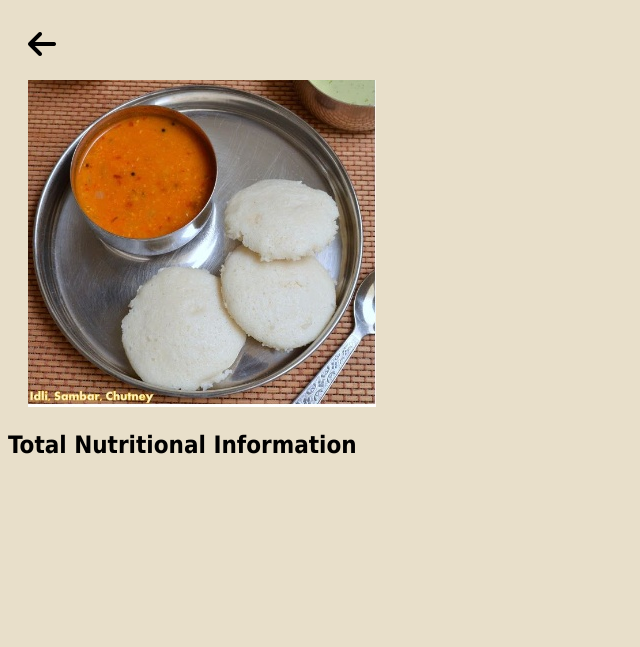
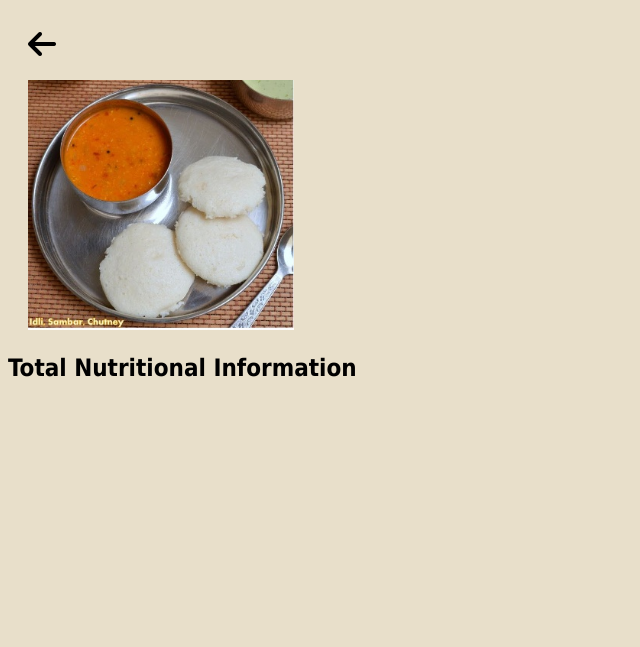
Before and after one commit to DyuthiVivek/NutriSnap, a Flask app: template Volume Estimation/templates/results.html in a window 1280 px wide. Shown: the top 647 px of the page, without its empty margins (0-640 px from the left). Run offline with Flask 3, Linux system fonts and the light colour scheme; the template is opened without the code that fills it: most values are stand-ins (such as "Sample title", 1, 10 or a date in 2020); some libraries are stand-ins or nearby versions.

Commit message:
adjusted image size

```diff
--- a/Volume Estimation/static/style.css
+++ b/Volume Estimation/static/style.css
@@ -141,3 +141,7 @@ a, a:visited {
 .image-upload:hover {
     background-color: #ccc;  /* Customize hover background color */
 }
+
+img {
+    height: 250px;
+}
```
